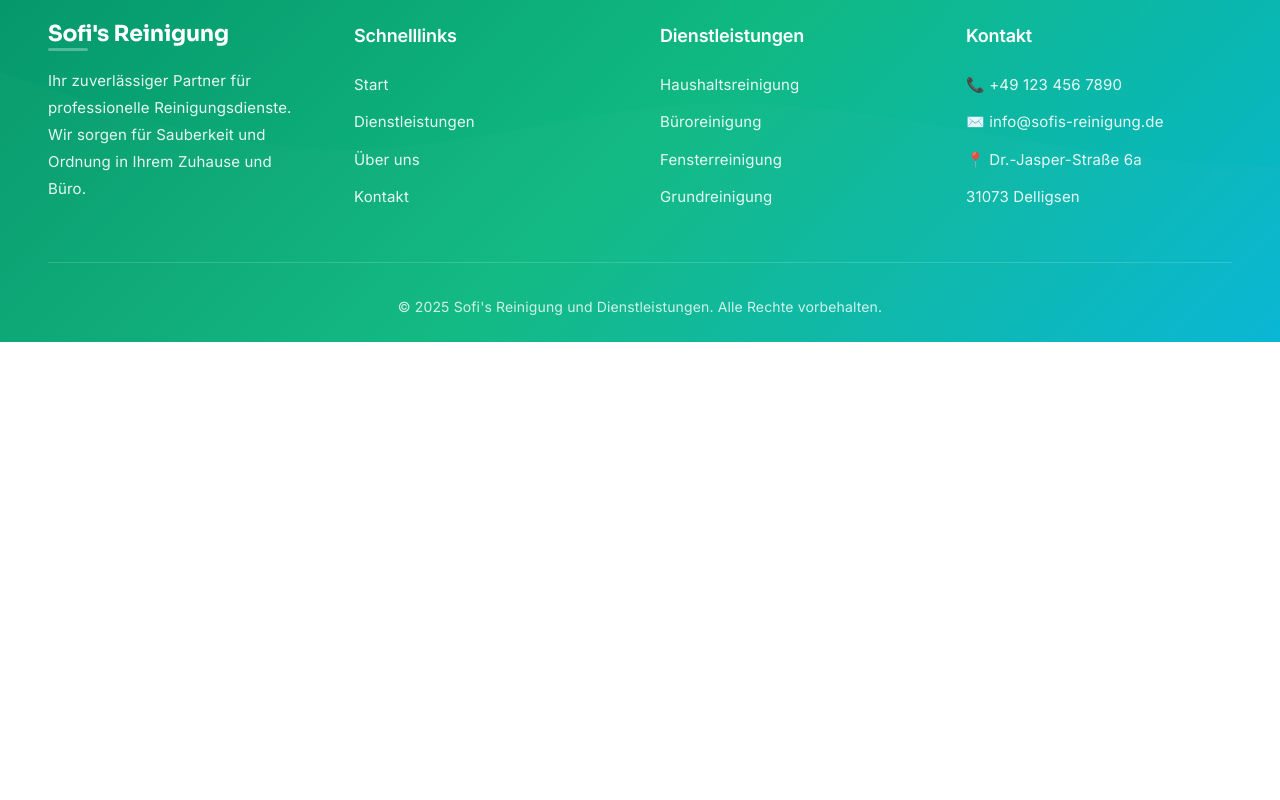
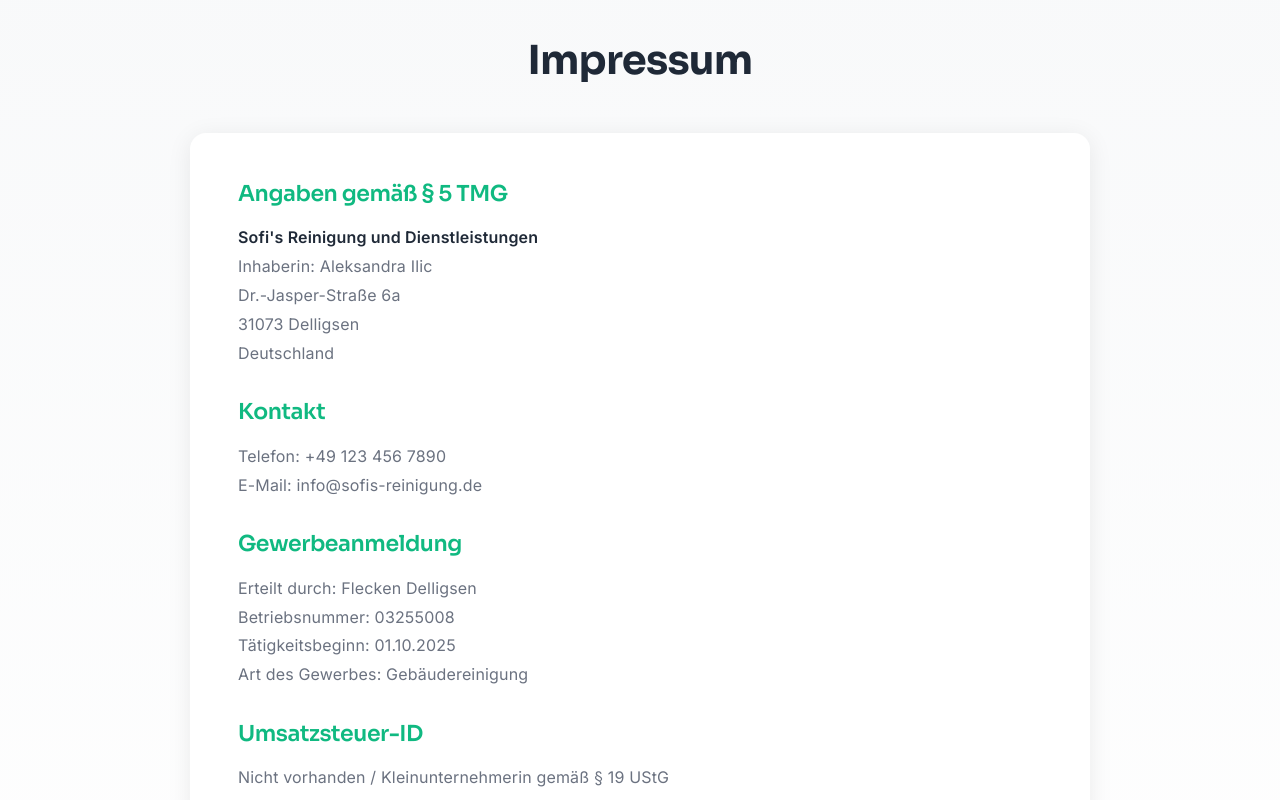
Before and after one commit to ecoezer/sofisreinigungunddienstleistun, a React (Vite) app: page / in a window 1280 px wide. Shown: the part 5320-6120 px from the top of the page. Before the commit the page ends 5662 px from the top, so only its background shows below. Built offline with nearby package versions, Linux system fonts and the light colour scheme.

Commit message:
Updated App.tsx

```diff
--- a/src/App.tsx
+++ b/src/App.tsx
@@ -5,6 +5,7 @@ import TrustBadges from './components/TrustBadges'
 import About from './components/About'
 import Testimonials from './components/Testimonials'
 import Contact from './components/Contact'
+import Impressum from './components/Impressum'
 import Footer from './components/Footer'
 import FloatingActionButton from './components/FloatingActionButton'
 import './App.css'
@@ -20,6 +21,7 @@ function App() {
         <About />
         <Testimonials />
         <Contact />
+        <Impressum />
       </main>
       <Footer />
       <FloatingActionButton />
--- a/src/components/Footer.css
+++ b/src/components/Footer.css
@@ -116,6 +116,17 @@
   letter-spacing: 0.01em;
 }
 
+.footer-bottom a {
+  color: rgba(255, 255, 255, 0.8);
+  text-decoration: none;
+  transition: color 0.2s ease;
+}
+
+.footer-bottom a:hover {
+  color: white;
+  text-decoration: underline;
+}
+
 @media (max-width: 768px) {
   .footer {
     padding: 2rem 1.5rem 1rem;
--- a/src/components/Footer.tsx
+++ b/src/components/Footer.tsx
@@ -39,14 +39,13 @@ function Footer() {
           <ul>
             <li>📞 +49 123 456 7890</li>
             <li>✉️ info@sofis-reinigung.de</li>
-            <li>📍 Dr.-Jasper-Straße 6a</li>
-            <li>31073 Delligsen</li>
+            <li>📍 Dr.-Jasper-Straße 6a, 31073 Delligsen</li>
           </ul>
         </div>
       </div>
 
       <div className="footer-bottom">
-        <p>&copy; {currentYear} Sofi's Reinigung und Dienstleistungen. Alle Rechte vorbehalten.</p>
+        <p>&copy; {currentYear} Sofi's Reinigung und Dienstleistungen. Alle Rechte vorbehalten. | <a href="#impressum">Impressum</a></p>
       </div>
     </footer>
   )
--- /dev/null
+++ b/src/components/Impressum.css
@@ -0,0 +1,67 @@
+.impressum {
+  padding: 5rem 2rem;
+  background: linear-gradient(to bottom, #f8f9fa, #ffffff);
+}
+
+.impressum-container {
+  max-width: 900px;
+  margin: 0 auto;
+}
+
+.impressum h2 {
+  font-size: 2.5rem;
+  margin-bottom: 3rem;
+  text-align: center;
+  color: var(--text-primary);
+  font-weight: 700;
+  letter-spacing: -0.02em;
+}
+
+.impressum-content {
+  background: white;
+  padding: 3rem;
+  border-radius: 16px;
+  box-shadow: 0 4px 24px rgba(0, 0, 0, 0.08);
+}
+
+.impressum-content h3 {
+  font-size: 1.375rem;
+  margin-top: 2rem;
+  margin-bottom: 1rem;
+  color: var(--primary);
+  font-weight: 600;
+}
+
+.impressum-content h3:first-child {
+  margin-top: 0;
+}
+
+.impressum-content p {
+  line-height: 1.8;
+  color: var(--text-secondary);
+  margin-bottom: 1.5rem;
+}
+
+.impressum-content strong {
+  color: var(--text-primary);
+  font-weight: 600;
+}
+
+@media (max-width: 768px) {
+  .impressum {
+    padding: 3rem 1.5rem;
+  }
+
+  .impressum h2 {
+    font-size: 2rem;
+    margin-bottom: 2rem;
+  }
+
+  .impressum-content {
+    padding: 2rem 1.5rem;
+  }
+
+  .impressum-content h3 {
+    font-size: 1.25rem;
+  }
+}
--- /dev/null
+++ b/src/components/Impressum.tsx
@@ -0,0 +1,50 @@
+import './Impressum.css'
+
+function Impressum() {
+  return (
+    <section id="impressum" className="impressum">
+      <div className="impressum-container">
+        <h2>Impressum</h2>
+
+        <div className="impressum-content">
+          <h3>Angaben gemäß § 5 TMG</h3>
+          <p>
+            <strong>Sofi's Reinigung und Dienstleistungen</strong><br />
+            Inhaberin: Aleksandra Ilic<br />
+            Dr.-Jasper-Straße 6a<br />
+            31073 Delligsen<br />
+            Deutschland
+          </p>
+
+          <h3>Kontakt</h3>
+          <p>
+            Telefon: +49 123 456 7890<br />
+            E-Mail: info@sofis-reinigung.de
+          </p>
+
+          <h3>Gewerbeanmeldung</h3>
+          <p>
+            Erteilt durch: Flecken Delligsen<br />
+            Betriebsnummer: 03255008<br />
+            Tätigkeitsbeginn: 01.10.2025<br />
+            Art des Gewerbes: Gebäudereinigung
+          </p>
+
+          <h3>Umsatzsteuer-ID</h3>
+          <p>
+            Nicht vorhanden / Kleinunternehmerin gemäß § 19 UStG
+          </p>
+
+          <h3>Verantwortlich für den Inhalt nach § 55 Abs. 2 RStV</h3>
+          <p>
+            Aleksandra Ilic<br />
+            Dr.-Jasper-Straße 6a<br />
+            31073 Delligsen
+          </p>
+        </div>
+      </div>
+    </section>
+  )
+}
+
+export default Impressum
```
